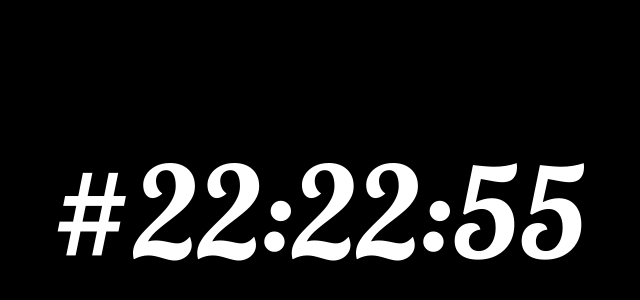
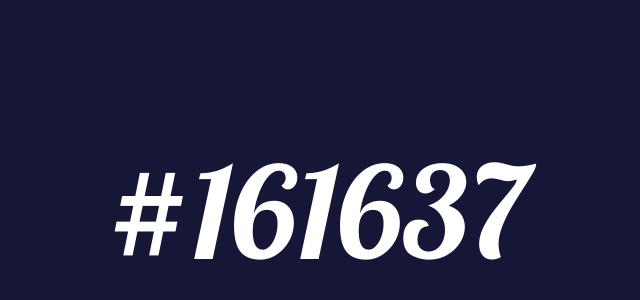
Before and after one commit to Christophin/colorClock, a plain HTML site: page index.html in a window 1280 px wide. Shown: the part 118-418 px from the top of the page, without its empty margins (322-962 px from the left). Drawn offline with Linux system fonts and the light colour scheme.

Commit message:
hard mode done.

```diff
--- a/css/style.scss
+++ b/css/style.scss
@@ -5,11 +5,10 @@
   font-family: 'Lobster', cursive;
   font-size: 2em;
   color: white;
-  background-color: black;
   text-align: center;
 }
 
 body {
   display: inline-block;
-  margin-top: 20%;
+  padding-top: 20%;
 }
--- a/index.html
+++ b/index.html
@@ -12,5 +12,6 @@
 <body>
 <div id="clock"></div>
 </body>
-<script src="js/main.js"></script>
+<!-- <script src="js/main.js"></script> -->
+<script src="js/hard.js"></script>
 </html>
--- /dev/null
+++ b/js/hard.js
@@ -0,0 +1,13 @@
+clockSpan = document.getElementById("clock");
+
+
+var myClock = function() {
+    var date = new Date();
+    var hour = date.getHours().toString(16);
+    var min = date.getMinutes().toString(16);
+    var sec = date.getSeconds().toString(16);
+    var currentClock = ("0" + hour).slice(-2) + ("0" + min).slice(-2) + ("0" + sec).slice(-2);
+    clockSpan.innerHTML = "#" + currentClock.toUpperCase();
+    document.body.style.background = "#" + currentClock;
+};
+setInterval(myClock, 1000);
--- a/js/main.js
+++ b/js/main.js
@@ -1,12 +1,13 @@
+clockSpan = document.getElementById("clock");
+
+
 var myClock = function() {
     var date = new Date();
     var hour = date.getHours();
     var min = date.getMinutes();
     var sec = date.getSeconds();
-    var currentClock = "#" + ("0" + hour).slice(-2) + ":" + min + ":" + ("0" + sec).slice(-2);
-    setInterval(myClock, 1000);
-    clockSpan = document.getElementById("clock");
+    var currentClock = "#" + ("0" + hour).slice(-2) + ("0" + min).slice(-2) + ("0" + sec).slice(-2);
     clockSpan.innerHTML = currentClock;
+    document.body.style.background = currentClock;
 };
-
-myClock();
+setInterval(myClock, 1000);
```
Also changed, not shown: css/style.css.
